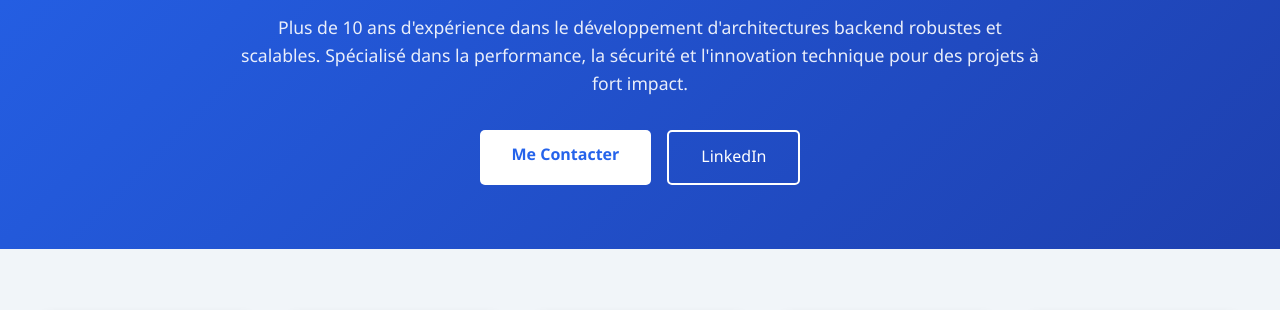
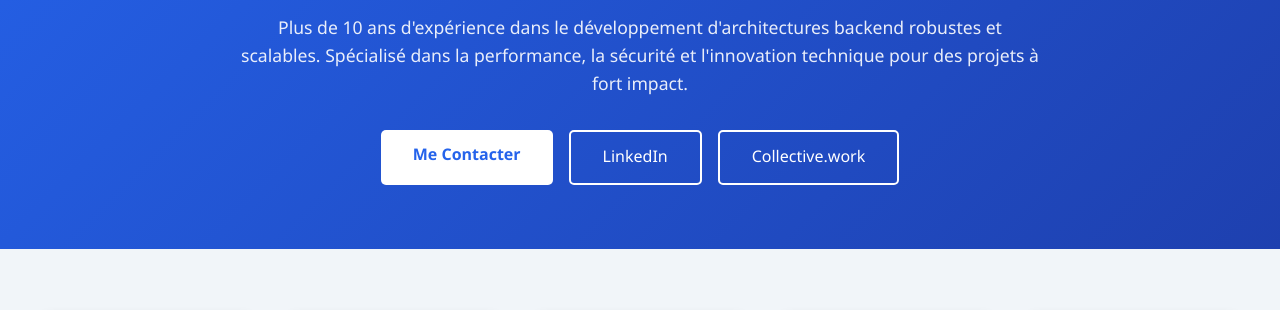
Before and after one commit to MarouenBouazizi/marouenbouazizi, a plain HTML site: page index.html in a window 1280 px wide. Shown: the part 322-632 px from the top of the page. Drawn offline with Linux system fonts and the light colour scheme.

Commit message:
Update index.html

```diff
--- a/index.html
+++ b/index.html
@@ -471,6 +471,7 @@
         <div class="cta-buttons">
             <a href="#contact" class="btn btn-primary">Me Contacter</a>
             <a href="https://www.linkedin.com/in/marouen-bouazizi/" target="_blank" class="btn btn-secondary">LinkedIn</a>
+            <a href="https://www.collective.work/profile/marouen-bouazizi" target="_blank" class="btn btn-secondary">Collective.work</a>
         </div>
     </section>
 
```
